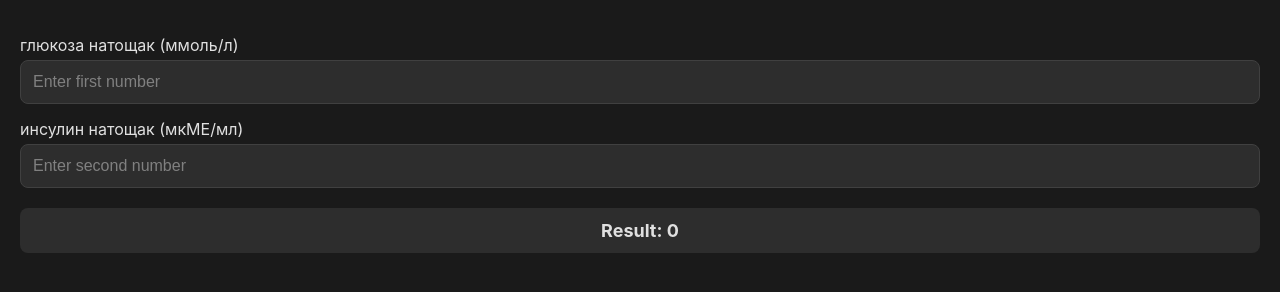
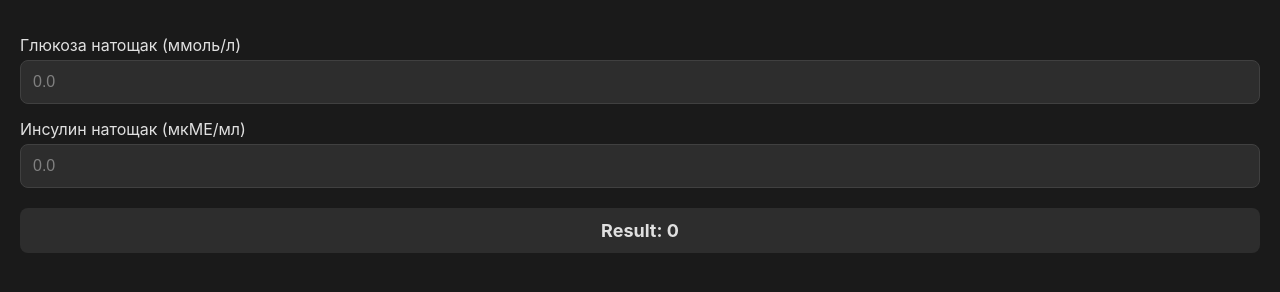
Before and after one commit to tgrekov/heroiv1b, a plain HTML site: page index.html in a window 1280 px wide. Drawn offline with Linux system fonts and the light colour scheme.

Commit message:
Update index.html

```diff
--- a/index.html
+++ b/index.html
@@ -84,13 +84,13 @@
 </head>
 <body>
     <div class="input-group">
-        <label class="input-title">глюкоза натощак (ммоль/л)</label>
-        <input type="number" class="input" id="input1" placeholder="Enter first number">
+        <label class="input-title" for="glucose">Глюкоза натощак (ммоль/л)</label>
+        <input type="number" inputmode="decimal" pattern="[0-9]*[.,]?[0-9]*" class="input" id="glucose" placeholder="0.0">
     </div>
 
     <div class="input-group">
-        <label class="input-title">инсулин натощак (мкМЕ/мл)</label>
-        <input type="number" class="input" id="input2" placeholder="Enter second number">
+        <label class="input-title" for="insulin">Инсулин натощак (мкМЕ/мл)</label>
+        <input type="number" inputmode="decimal" pattern="[0-9]*[.,]?[0-9]*" class="input" id="insulin" placeholder="0.0">
     </div>
 
     <p class="result" id="result">Result: 0</p>
@@ -112,8 +112,8 @@
         const HOMA_INDEX_CONSTANT = 22.5;
         const HOMA_INDEX_THRESHOLD = 2.7;
 
-        const input1 = document.getElementById('input1');
-        const input2 = document.getElementById('input2');
+        const input1 = document.getElementById('glucose');
+        const input2 = document.getElementById('insulin');
         const result = document.getElementById('result');
 
         function calculateResult() {
```
